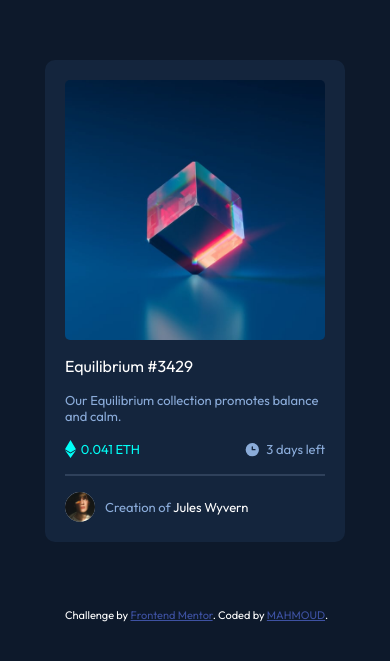
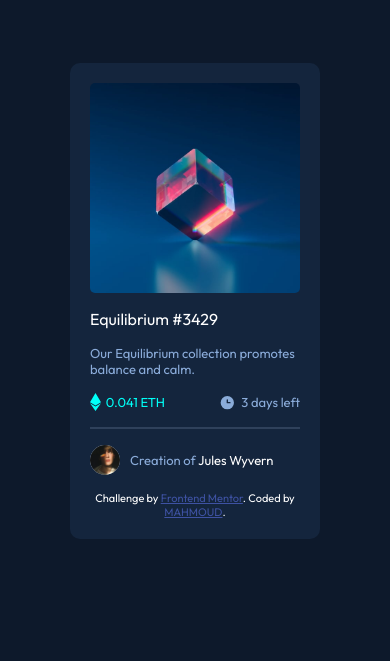
Before and after one commit to Mahmoud-Abdelkarim777/nft-preview-card-component-main, a plain HTML site: page index.html in a window 390 px wide. Shown: the part 111-772 px from the top of the page. Drawn offline with Linux system fonts and the light colour scheme.

Commit message:
Update style.css

```diff
--- a/style.css
+++ b/style.css
@@ -110,17 +110,10 @@ body{
 hr{
     border: 1px solid var(--Very);
 }
-.attribution { font-size: 11px; text-align: center; color: white; position: absolute; bottom: 100px;}
+.attribution { font-size: 11px; text-align: center; color: white;}
 .attribution a { color: hsl(228, 45%, 44%); }
 @media  screen and (max-width: 360px) {
     .container{
     width: 300px;
 }
-    .attribution { position: absolute; bottom: 110px;}
 }
-@media  screen and (min-width: 361px) and (max-width: 740px) {
-    .container{
-    width: 300px;
-}
-    .attribution { position: absolute; bottom: -80px;}
-}
```
